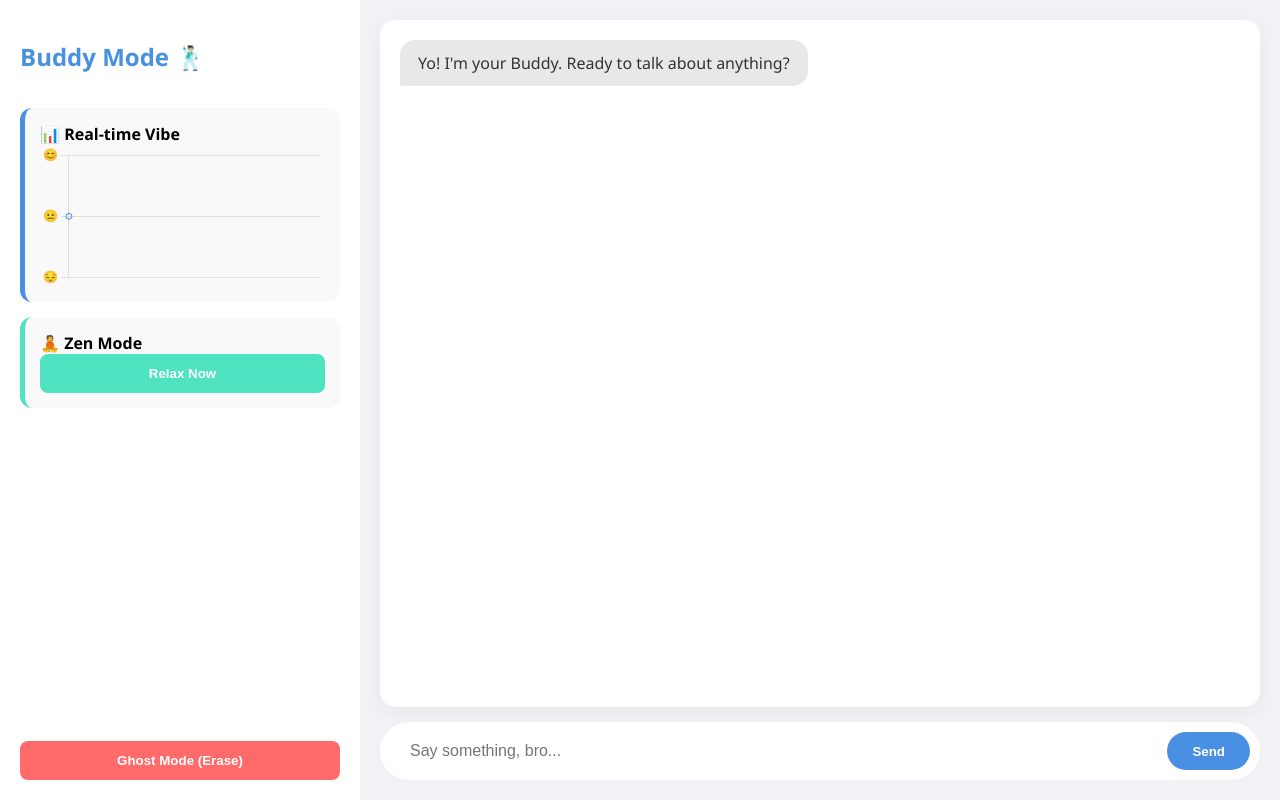
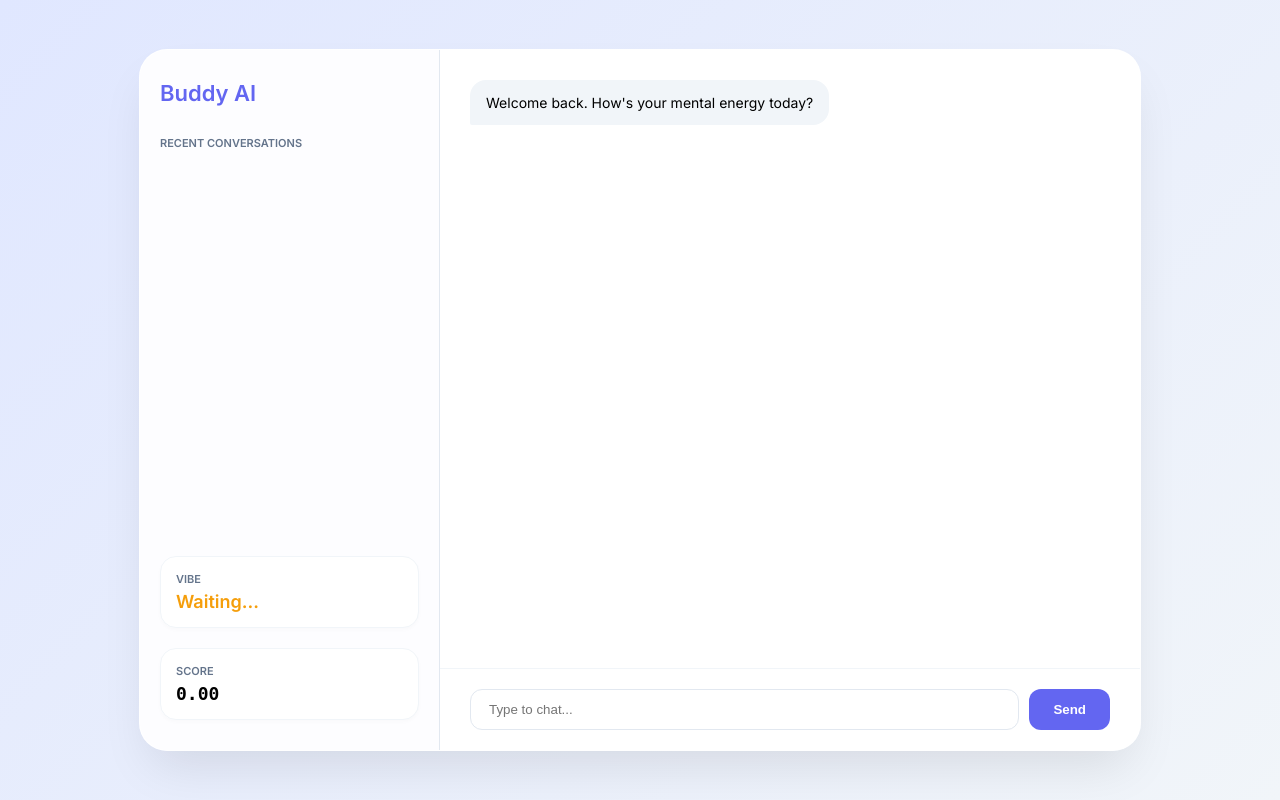
Before and after one commit to amirthas-a11y/mental-wellness-chatbot, a Flask app: page / in a window 1280 px wide. Run offline with Flask 3, Linux system fonts and the light colour scheme.

Commit message:
Final professional UI with Session History

```diff
--- a/app.py
+++ b/app.py
@@ -1,45 +1,84 @@
 import os
+import time
 import sqlite3
-from flask import Flask, render_template, request, jsonify
-from google import genai  # This matches the 'google-genai' library
+from flask import Flask, render_template, request, jsonify, session
+from google import genai
 from vaderSentiment.vaderSentiment import SentimentIntensityAnalyzer
 
 app = Flask(__name__)
 app.secret_key = os.environ.get("FLASK_SECRET", "wellness_buddy_2026")
 DB_PATH = "chat_history.db"
 
+# Initialize tools
 analyzer = SentimentIntensityAnalyzer()
+MODEL_ID = "gemini-2.0-flash"
+
+def init_db():
+    """Creates the database table if it doesn't exist."""
+    with sqlite3.connect(DB_PATH) as conn:
+        conn.execute('''
+            CREATE TABLE IF NOT EXISTS chats (
+                id INTEGER PRIMARY KEY AUTOINCREMENT,
+                timestamp DATETIME DEFAULT CURRENT_TIMESTAMP,
+                user_message TEXT,
+                bot_response TEXT,
+                sentiment_score REAL
+            )
+        ''')
+        conn.commit()
+
+# Initialize DB on startup
+init_db()
+
+def get_db():
+    return sqlite3.connect(DB_PATH)
 
 @app.route("/")
 def index():
     return render_template("index.html")
+
+import time
 
 @app.route("/chat", methods=["POST"])
 def chat():
     user_data = request.json
     user_message = user_data.get("message", "").strip()
 
-    # LOCAL Sentiment analysis (Always works!)
+    # Process local sentiment first (always works!)
     vs = analyzer.polarity_scores(user_message)
     score = float(vs['compound'])
 
-    try:
-        api_key = os.environ.get("GEMINI_API_KEY")
-        client = genai.Client(api_key=api_key)
+    api_key = os.environ.get("GEMINI_API_KEY")
+    url = f"https://generativelanguage.googleapis.com/v1/models/gemini-2.0-flash:generateContent?key={api_key}"
 
-        response = client.models.generate_content(
-            model="gemini-2.0-flash",
-            contents=f"You are Buddy, a chill college friend. Keep it brief. User says: {user_message}"
-        )
-        bot_response = response.text
+    payload = {
+        "contents": [{"parts": [{"text": f"You're 'Buddy', a chill college friend. Keep it brief. User: {user_message}"}]}]
+    }
 
-    except Exception as e:
-        print(f"ERROR: {e}")
-        bot_response = "I hear you, bro. Tell me more?"
+    # TRY-RETRY LOGIC for 2.0 Quota
+    for attempt in range(2):
+        try:
+            response = requests.post(url, json=payload)
+            res_json = response.json()
+
+            if 'candidates' in res_json:
+                bot_response = res_json['candidates'][0]['content']['parts'][0]['text']
+                break # Success!
+            elif 'error' in res_json and res_json['error']['code'] == 429:
+                print("Quota hit, waiting 2 seconds...")
+                time.sleep(2) # Wait and try one last time
+            else:
+                bot_response = random.choice(SAFE_RESPONSES)
+                break
+        except:
+            bot_response = random.choice(SAFE_RESPONSES)
+            break
+    else:
+        bot_response = random.choice(SAFE_RESPONSES)
 
     return jsonify({"response": bot_response, "score": score})
 
 if __name__ == "__main__":
-    # This line fixes the "No open ports detected" error
-    port = int(os.environ.get("PORT", 10000))
-    app.run(host='0.0.0.0', port=port)
+    # Important for Render deployment
+    port = int(os.environ.get("PORT", 5000))
+    app.run(host='0.0.0.0', port=port, debug=False)
--- a/flask.txt
+++ b/flask.txt
@@ -1,4 +1,3 @@
-
 
 flask
 google-genai
--- a/templates/index.html
+++ b/templates/index.html
@@ -3,106 +3,202 @@
 <head>
     <meta charset="UTF-8">
     <meta name="viewport" content="width=device-width, initial-scale=1.0">
-    <title>Wellness Buddy | Gemini 2.0</title>
-    <script src="https://cdn.jsdelivr.net/npm/chart.js"></script>
+    <title>Buddy | Wellness Dashboard</title>
+    <link href="https://fonts.googleapis.com/css2?family=Inter:wght@300;400;600&display=swap" rel="stylesheet">
     <style>
-        :root { --primary: #4A90E2; --secondary: #50E3C2; --danger: #FF6B6B; --bg: #F4F7F6; }
-        body { font-family: 'Segoe UI', sans-serif; background: var(--bg); display: flex; height: 100vh; margin: 0; overflow: hidden; }
-        .sidebar { width: 320px; background: white; padding: 20px; box-shadow: 2px 0 10px rgba(0,0,0,0.05); display: flex; flex-direction: column; gap: 15px; }
-        .card { background: #f9f9f9; padding: 15px; border-radius: 12px; border-left: 5px solid var(--primary); }
-        .btn { width: 100%; padding: 12px; border-radius: 8px; border: none; cursor: pointer; font-weight: bold; transition: 0.3s; }
-        .main-chat { flex: 1; display: flex; flex-direction: column; padding: 20px; background: #F0F2F5; }
-        .chat-box { flex: 1; background: white; border-radius: 15px; box-shadow: 0 5px 20px rgba(0,0,0,0.05); overflow-y: auto; padding: 20px; display: flex; flex-direction: column; gap: 15px; }
-        .msg { padding: 12px 18px; border-radius: 15px; max-width: 80%; line-height: 1.4; word-wrap: break-word; }
+        :root {
+            --bg: #f8fafc;
+            --primary: #6366f1;
+            --glass: rgba(255, 255, 255, 0.95);
+            --text-main: #1e293b;
+            --text-sub: #64748b;
+        }
+
+        body {
+            font-family: 'Inter', sans-serif;
+            background: linear-gradient(135deg, #e0e7ff 0%, #f1f5f9 100%);
+            height: 100vh;
+            margin: 0;
+            display: flex;
+            justify-content: center;
+            align-items: center;
+        }
+
+        .dashboard {
+            width: 1000px;
+            height: 700px;
+            background: var(--glass);
+            backdrop-filter: blur(15px);
+            border-radius: 28px;
+            box-shadow: 0 25px 50px -12px rgba(0, 0, 0, 0.1);
+            display: grid;
+            grid-template-columns: 300px 1fr;
+            overflow: hidden;
+            border: 1px solid rgba(255, 255, 255, 0.6);
+        }
+
+        /* Sidebar Styling */
+        .sidebar {
+            background: #fdfdff;
+            padding: 30px 20px;
+            border-right: 1px solid #e2e8f0;
+            display: flex;
+            flex-direction: column;
+            gap: 20px;
+        }
+
+        .brand { font-size: 22px; font-weight: 600; color: var(--primary); margin-bottom: 10px; }
+
+        /* History List */
+        .history-section { flex-grow: 1; overflow-y: auto; }
+        .history-label { font-size: 11px; font-weight: 600; color: var(--text-sub); text-transform: uppercase; margin-bottom: 10px; }
+        .history-item {
+            padding: 12px;
+            border-radius: 12px;
+            background: #fff;
+            border: 1px solid #f1f5f9;
+            margin-bottom: 8px;
+            font-size: 13px;
+            color: var(--text-main);
+            cursor: pointer;
+            transition: 0.2s;
+            white-space: nowrap;
+            overflow: hidden;
+            text-overflow: ellipsis;
+        }
+        .history-item:hover { background: #f1f5f9; border-color: var(--primary); }
+
+        /* Status Cards */
+        .status-card {
+            background: white;
+            padding: 15px;
+            border-radius: 16px;
+            border: 1px solid #f1f5f9;
+            box-shadow: 0 2px 4px rgba(0,0,0,0.02);
+        }
+        .card-val { font-size: 18px; font-weight: 600; margin-top: 5px; }
+        .mood-pos { color: #10b981; } .mood-neu { color: #f59e0b; } .mood-neg { color: #ef4444; }
+
+        /* Main Chat Area */
+        .main-chat { display: flex; flex-direction: column; background: white; }
+        #chat-window { flex-grow: 1; padding: 30px; overflow-y: auto; display: flex; flex-direction: column; gap: 15px; }
+        .bubble { max-width: 80%; padding: 12px 16px; border-radius: 16px; font-size: 14px; line-height: 1.5; }
+        .bot { background: #f1f5f9; align-self: flex-start; border-bottom-left-radius: 2px; }
         .user { background: var(--primary); color: white; align-self: flex-end; border-bottom-right-radius: 2px; }
-        .bot { background: #E8E8E8; color: #333; align-self: flex-start; border-bottom-left-radius: 2px; }
-        .input-area { margin-top: 15px; display: flex; gap: 10px; background: white; padding: 10px; border-radius: 40px; }
-        input { flex: 1; padding: 10px 20px; border: none; outline: none; font-size: 16px; }
-        #zen-box { display: none; text-align: center; padding: 15px; background: #e0f7f1; border-radius: 10px; color: #2d6a4f; font-weight: bold; }
+
+        .input-bar { padding: 20px 30px; border-top: 1px solid #f1f5f9; display: flex; gap: 10px; }
+        input { flex-grow: 1; padding: 12px 18px; border-radius: 12px; border: 1px solid #e2e8f0; outline: none; }
+        button { padding: 12px 24px; background: var(--primary); color: white; border: none; border-radius: 12px; cursor: pointer; font-weight: 600; }
     </style>
 </head>
 <body>
+
+<div class="dashboard">
     <div class="sidebar">
-        <h2 style="color: var(--primary);">Buddy Mode 🕺🏻</h2>
-        <div class="card">
-            <strong>📊 Real-time Vibe</strong>
-            <canvas id="moodChart" height="150"></canvas>
+        <div class="brand">Buddy AI</div>
+
+        <div class="history-section">
+            <div class="history-label">Recent Conversations</div>
+            <div id="history-list">
                 </div>
-        <div class="card" style="border-color: var(--secondary);">
-            <strong>🧘 Zen Mode</strong>
-            <div id="zen-box">Breathe in... Breathe out...</div>
-            <button class="btn" style="background: var(--secondary); color: white;" onclick="startZen()">Relax Now</button>
         </div>
-        <button class="btn" style="background: var(--danger); color: white; margin-top: auto;" onclick="nukeHistory()">Ghost Mode (Erase)</button>
+
+        <div class="status-card">
+            <div class="history-label" style="margin-bottom: 2px;">Vibe</div>
+            <div id="vibe-text" class="card-val mood-neu">Waiting...</div>
+        </div>
+
+        <div class="status-card">
+            <div class="history-label" style="margin-bottom: 2px;">Score</div>
+            <div id="vibe-score" class="card-val" style="font-family: monospace;">0.00</div>
+        </div>
     </div>
 
     <div class="main-chat">
-        <div class="chat-box" id="chat-box">
-            <div class="msg bot">Yo! I'm your Buddy. Ready to talk about anything?</div>
+        <div id="chat-window">
+            <div class="bubble bot">Welcome back. How's your mental energy today?</div>
         </div>
-        <div class="input-area">
-            <input type="text" id="user-input" placeholder="Say something, bro..." onkeypress="if(event.key==='Enter') send()">
-            <button class="btn" style="width: auto; background: var(--primary); color: white; border-radius: 30px; padding: 10px 25px;" onclick="send()">Send</button>
+        <div class="input-bar">
+            <input type="text" id="user-input" placeholder="Type to chat..." autocomplete="off">
+            <button onclick="sendMessage()">Send</button>
+        </div>
     </div>
 </div>
 
 <script>
-        const ctx = document.getElementById('moodChart').getContext('2d');
-        let moodChart = new Chart(ctx, {
-            type: 'line',
-            data: { labels: ['Start'], datasets: [{ data: [0], borderColor: '#4A90E2', tension: 0.4, fill: true, backgroundColor: 'rgba(74,144,226,0.1)' }] },
-            options: { plugins: { legend: false }, scales: { y: { min: -1, max: 1, ticks: { stepSize: 1, callback: v => v===1?'😊':v===0?'😐':v===-1?'😔':'' } }, x: { display: false } } }
-        });
+    let sessionStarted = false;
 
-        async function send() {
-            const input = document.getElementById("user-input");
-            const val = input.value.trim();
-            if(!val) return;
+    async function sendMessage() {
+        const input = document.getElementById('user-input');
+        const text = input.value.trim();
+        if (!text) return;
 
-            addMsg(val, 'user');
-            input.value = "";
+        // Add history entry only on the FIRST message of a session
+        if (!sessionStarted) {
+            addToHistory(text);
+            sessionStarted = true;
+        }
+
+        appendBubble(text, 'user');
+        input.value = '';
 
         try {
-                const res = await fetch("/chat", {
-                    method: "POST",
-                    headers: {"Content-Type": "application/json"},
-                    body: JSON.stringify({message: val})
+            const res = await fetch('/chat', {
+                method: 'POST',
+                headers: { 'Content-Type': 'application/json' },
+                body: JSON.stringify({ message: text })
             });
             const data = await res.json();
-                addMsg(data.response, 'bot');
-                updateChart(data.score);
+
+            appendBubble(data.response, 'bot');
+            updateUI(data.score);
         } catch (e) {
-                addMsg("Arre yaar, check your internet. I'm stuck!", 'bot');
+            appendBubble("I'm having trouble connecting. Try again?", 'bot');
         }
     }
 
-        function addMsg(text, type) {
-            const box = document.getElementById("chat-box");
-            const div = document.createElement("div");
-            div.className = `msg ${type}`;
-            div.innerText = text;
-            box.appendChild(div);
-            box.scrollTop = box.scrollHeight;
+    function appendBubble(text, type) {
+        const win = document.getElementById('chat-window');
+        const b = document.createElement('div');
+        b.className = `bubble ${type}`;
+        b.innerText = text;
+        win.appendChild(b);
+        win.scrollTop = win.scrollHeight;
     }
 
-        function updateChart(score) {
-            moodChart.data.labels.push('');
-            moodChart.data.datasets[0].data.push(score);
-            moodChart.update();
+    function updateUI(score) {
+        const vText = document.getElementById('vibe-text');
+        const vScore = document.getElementById('vibe-score');
+        vScore.innerText = score.toFixed(2);
+
+        if (score >= 0.2) {
+            vText.innerText = "Positive ✨";
+            vText.className = "card-val mood-pos";
+        } else if (score <= -0.2) {
+            vText.innerText = "Stressed 🌧️";
+            vText.className = "card-val mood-neg";
+        } else {
+            vText.innerText = "Neutral ☁️";
+            vText.className = "card-val mood-neu";
+        }
     }
 
-        function startZen() {
-            const box = document.getElementById("zen-box");
-            box.style.display = "block";
-            setTimeout(() => { box.style.display = "none"; }, 10000);
+    // Function to add a snippet to the sidebar
+    function addToHistory(text) {
+        const list = document.getElementById('history-list');
+        const item = document.createElement('div');
+        item.className = 'history-item';
+        // Show only first 25 characters
+        item.innerText = text.length > 25 ? text.substring(0, 25) + '...' : text;
+
+        // Add to top of list
+        list.insertBefore(item, list.firstChild);
     }
 
-        async function nukeHistory() {
-            if(confirm("Erase all evidence?")) {
-                await fetch("/clear_history", { method: "POST" });
-                location.reload();
-            }
-        }
+    document.getElementById('user-input').addEventListener('keypress', (e) => {
+        if (e.key === 'Enter') sendMessage();
+    });
 </script>
+
 </body>
 </html>
```
Lines whose indentation alone changed are shown as unchanged.
